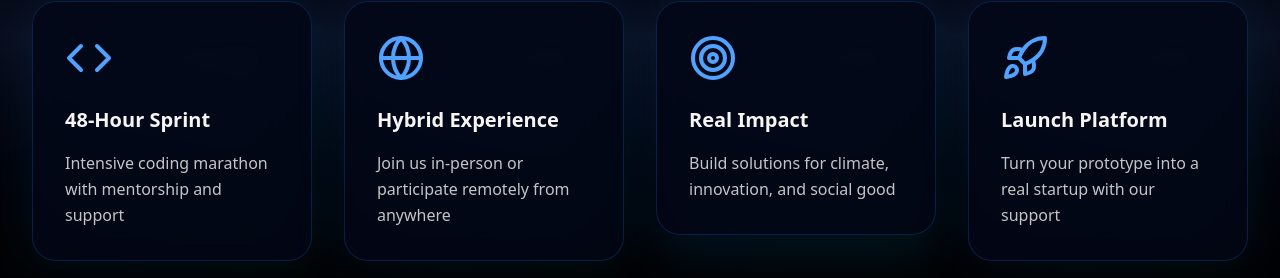
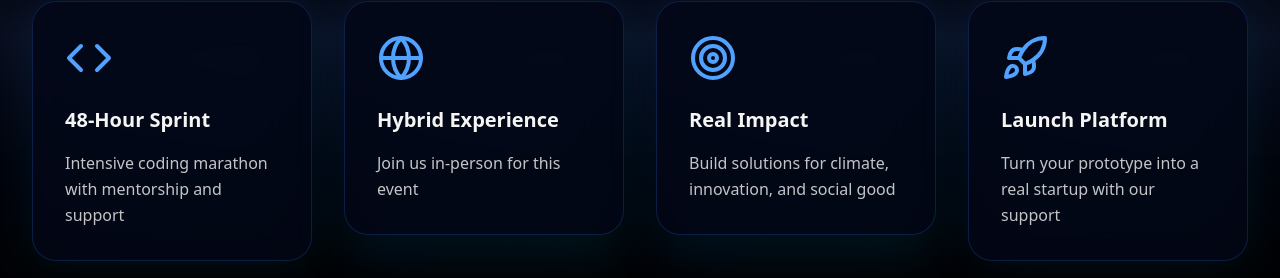
Before and after one commit to dangol-anish/dav-codefest, a Next.js app: page / in a window 1280 px wide. Shown: the part 1119-1397 px from the top of the page. Built offline with nearby package versions, Linux system fonts and the light colour scheme.

Commit message:
fixed: styling issues on horizontal width

```diff
--- a/components/landing/FeaturesSection.tsx
+++ b/components/landing/FeaturesSection.tsx
@@ -9,7 +9,7 @@ const features = [
   {
     icon: Globe,
     title: "Hybrid Experience",
-    description: "Join us in-person or participate remotely from anywhere",
+    description: "Join us in-person for this event",
   },
   {
     icon: Target,
```
